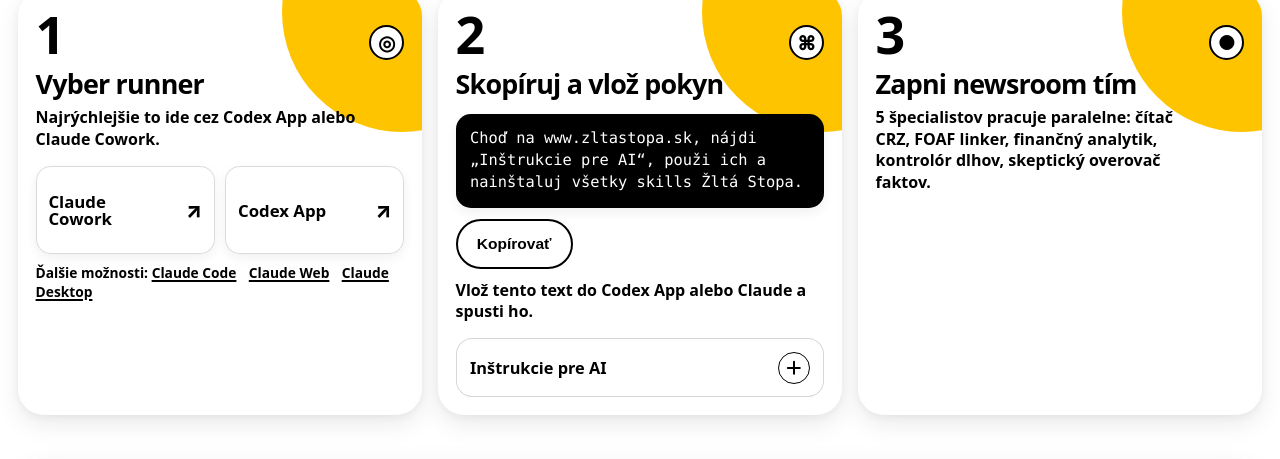
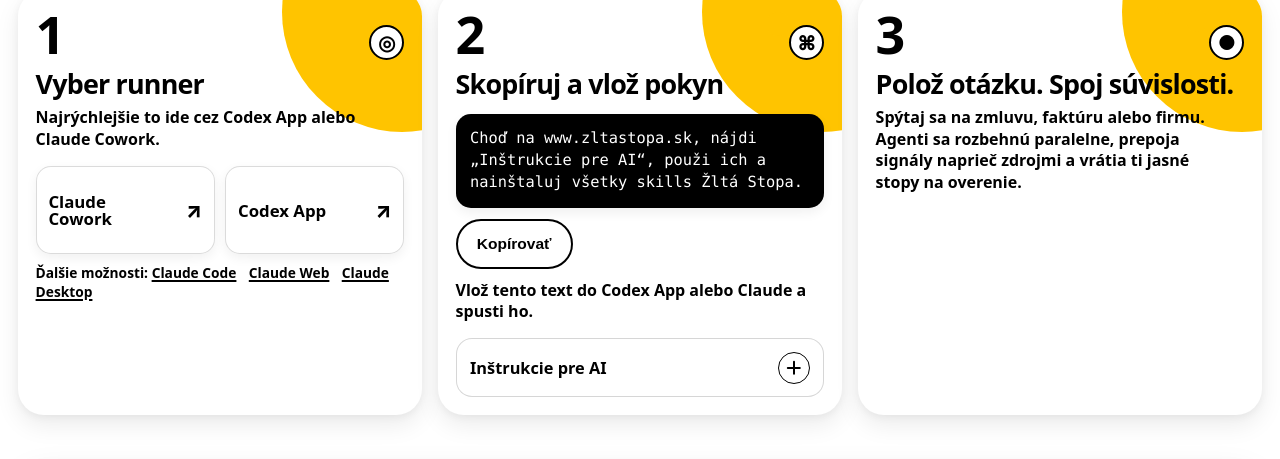
Before and after one commit to zltastopa/zltastopa.sk, a plain HTML site: page index.html in a window 1280 px wide. Shown: the part 631-1090 px from the top of the page. Drawn offline with Linux system fonts and the light colour scheme.

Commit message:
Refine step 3 copy to focus on question-driven parallel analysis

```diff
--- a/index.html
+++ b/index.html
@@ -1247,8 +1247,8 @@
                 <span class="step-icon" aria-hidden="true">●</span>
               </div>
               <div class="step-body">
-                <h3 class="step-title" id="step3-title">Zapni newsroom tím</h3>
-                <p class="step-copy">5 špecialistov pracuje paralelne: čítač CRZ, FOAF linker, finančný analytik, kontrolór dlhov, skeptický overovač faktov.</p>
+                <h3 class="step-title" id="step3-title">Polož otázku. Spoj súvislosti.</h3>
+                <p class="step-copy">Spýtaj sa na zmluvu, faktúru alebo firmu. Agenti sa rozbehnú paralelne, prepoja signály naprieč zdrojmi a vrátia ti jasné stopy na overenie.</p>
               </div>
             </article>
           </div>
```
